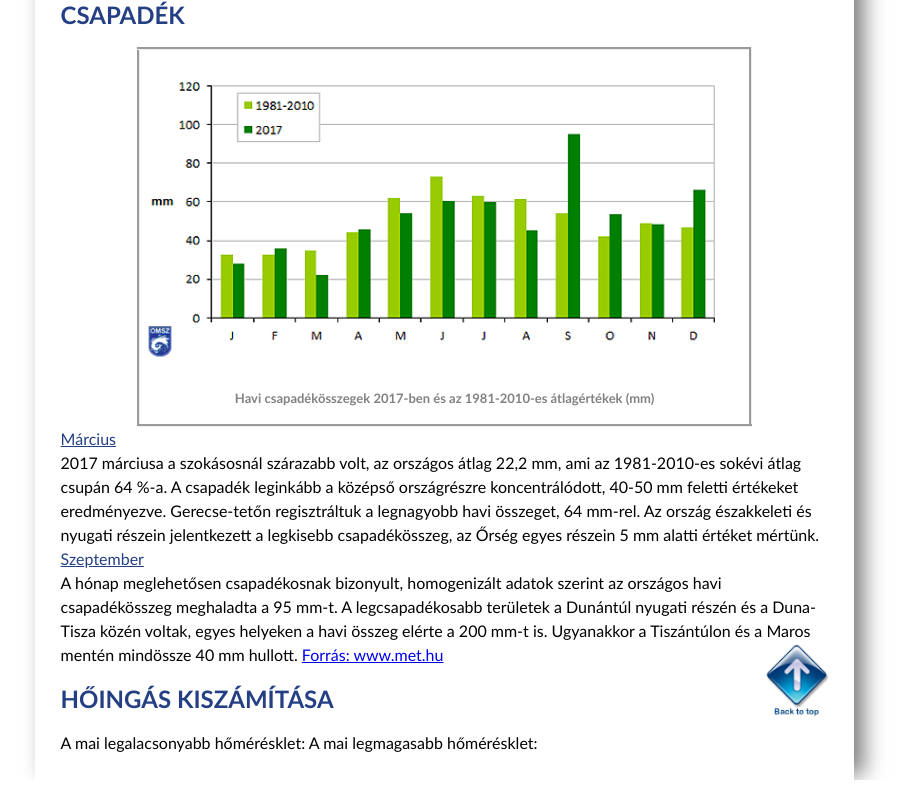
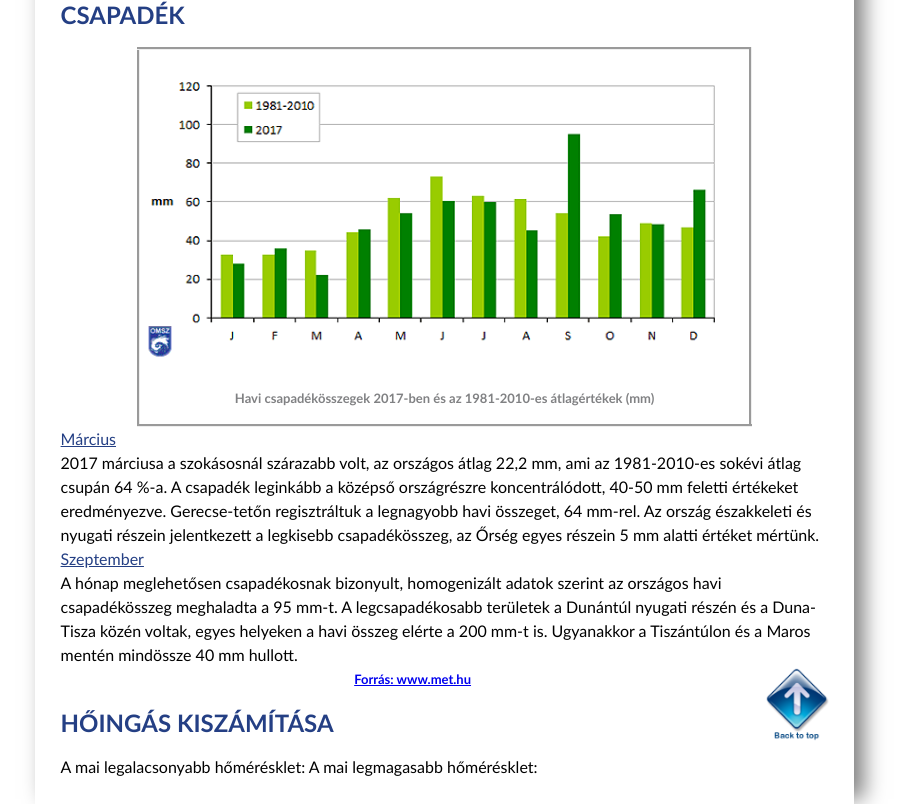
Before and after one commit to sDavid2007/idojaras_git_dolgozat_Saj-tN-v, a plain HTML site: page index.html in a window 1280 px wide. Shown: the part 1084-1888 px from the top of the page, without its empty margins (221-1129 px from the left). Before the commit the page ends 1864 px from the top, so only its background shows below. Drawn offline with Linux system fonts and the light colour scheme.

Commit message:
18. szurke oszt

```diff
--- a/index.html
+++ b/index.html
@@ -54,9 +54,10 @@ Az évi középhőmérséklet szinte teljesen megegyezett 2016. évivel, azonban
 2017 márciusa a szokásosnál szárazabb volt, az országos átlag 22,2 mm, ami az 1981-2010-es sokévi átlag csupán 64 %-a. A csapadék leginkább a középső országrészre koncentrálódott, 40-50 mm feletti értékeket eredményezve. Gerecse-tetőn regisztráltuk a legnagyobb havi összeget, 64 mm-rel. Az ország északkeleti és nyugati részein jelentkezett a legkisebb csapadékösszeg, az Őrség egyes részein 5 mm alatti értéket mértünk.
 <dt class="color">Szeptember</dt>
 A hónap meglehetősen csapadékosnak bizonyult, homogenizált adatok szerint az országos havi csapadékösszeg meghaladta a 95 mm-t. A legcsapadékosabb területek a Dunántúl nyugati részén és a Duna-Tisza közén voltak, egyes helyeken a havi összeg elérte a 200 mm-t is. Ugyanakkor a Tiszántúlon és a Maros mentén mindössze 40 mm hullott.
-<a href="#keret"><img src="top.png" alt="" id="top_img"></a>
-<a href="https://met.hu/eghajlat/magyarorszag_eghajlata/eghajlati_visszatekinto/elmult_evek_idojarasa">Forrás: www.met.hu</a>
-
+<div class="szurke">
+    <a href="#keret"><img src="top.png" alt="" id="top_img"></a>
+    <a href="https://met.hu/eghajlat/magyarorszag_eghajlata/eghajlati_visszatekinto/elmult_evek_idojarasa">Forrás: www.met.hu</a>
+</div>
 <h2>Hőingás kiszámítása</h2>
 A mai legalacsonyabb hőmérésklet:
 A mai legmagasabb hőmérésklet:
```
